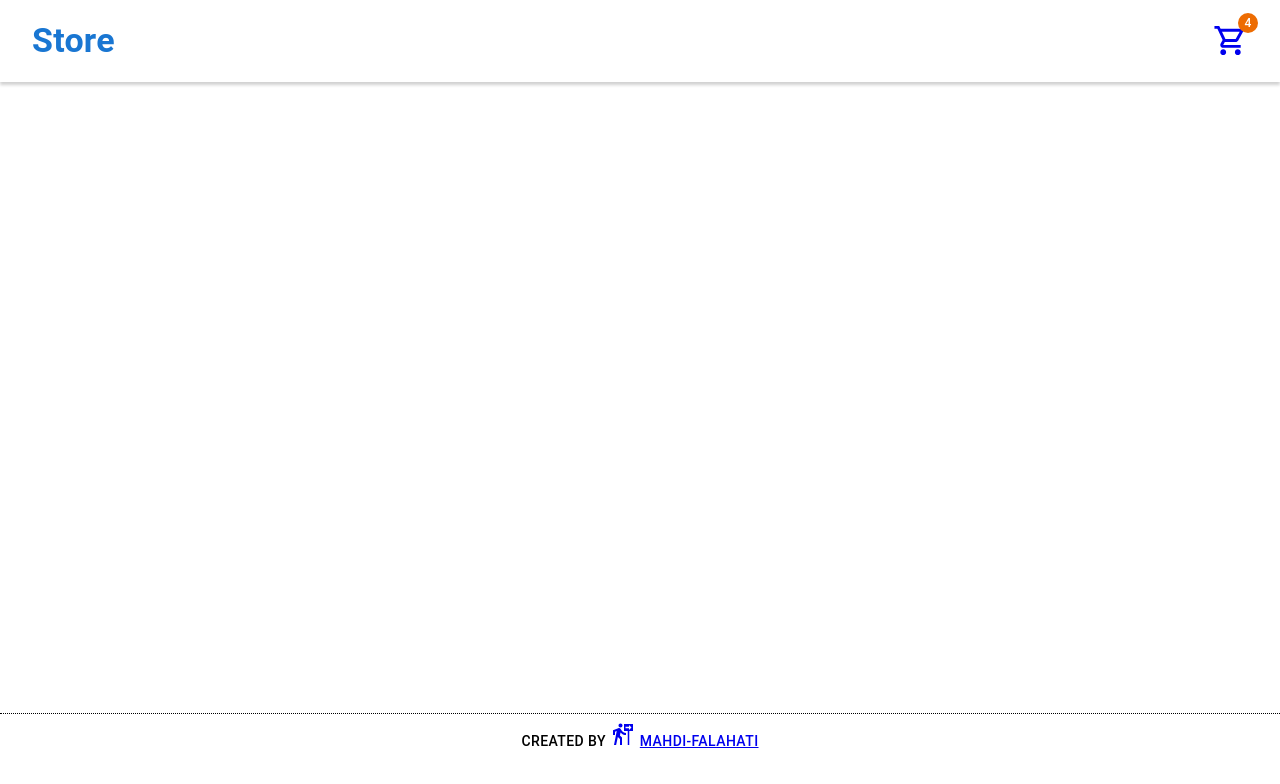
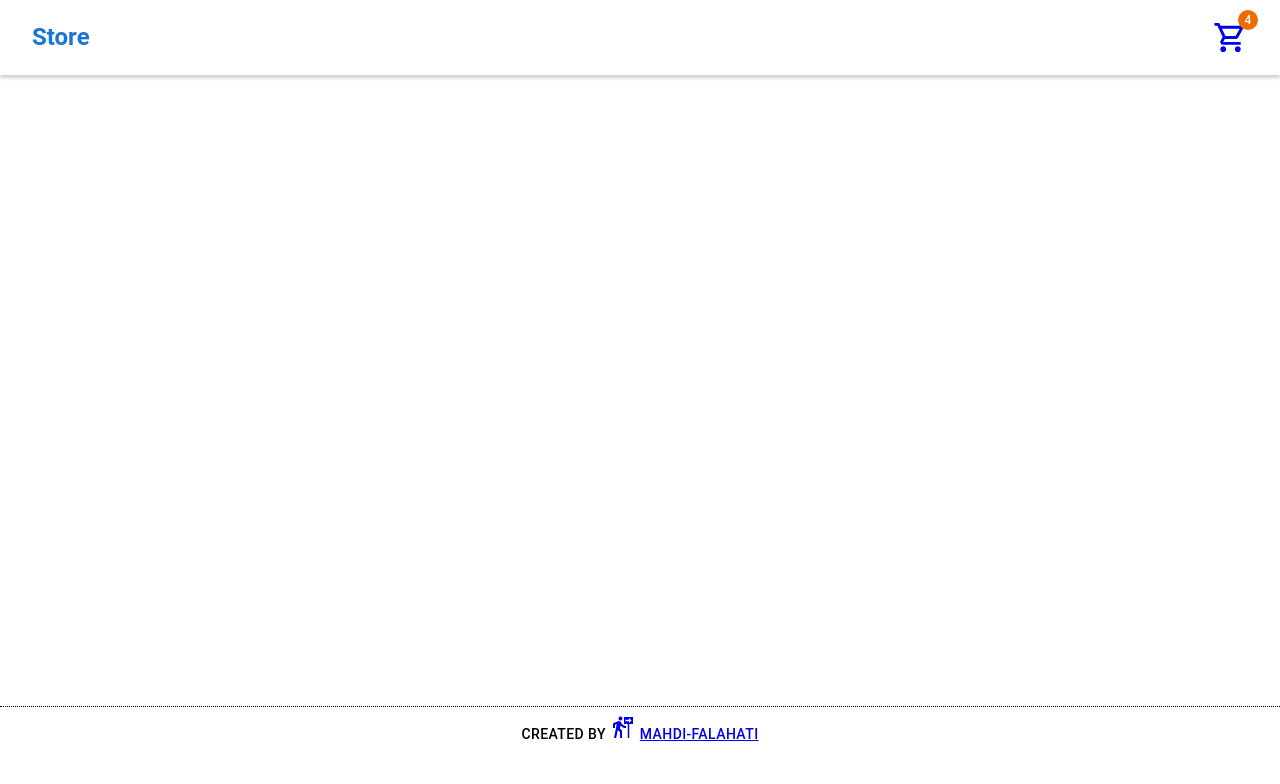
Before and after one commit to Mahdi-Falahati/shopping-cart, a React (Create React App) app: page / in a window 1280 px wide. Shown: the top 784 px of the page. Built offline with nearby package versions, Linux system fonts and the light colour scheme; the HTML template or start-up script is replaced by a standard one.

Commit message:
shrink the title

```diff
--- a/src/components/layout/Header.js
+++ b/src/components/layout/Header.js
@@ -7,7 +7,7 @@ export default function Header() {
   return (
     <header className={styles.header}>
       <Stack mx={4} alignItems="center" justifyContent="space-between" flexDirection="row">
-        <Typography variant="h4" fontWeight="bold" color="primary">
+        <Typography variant="h5" fontWeight="bold" color="primary">
           Store
         </Typography>
         <Link to="/cart">
```
